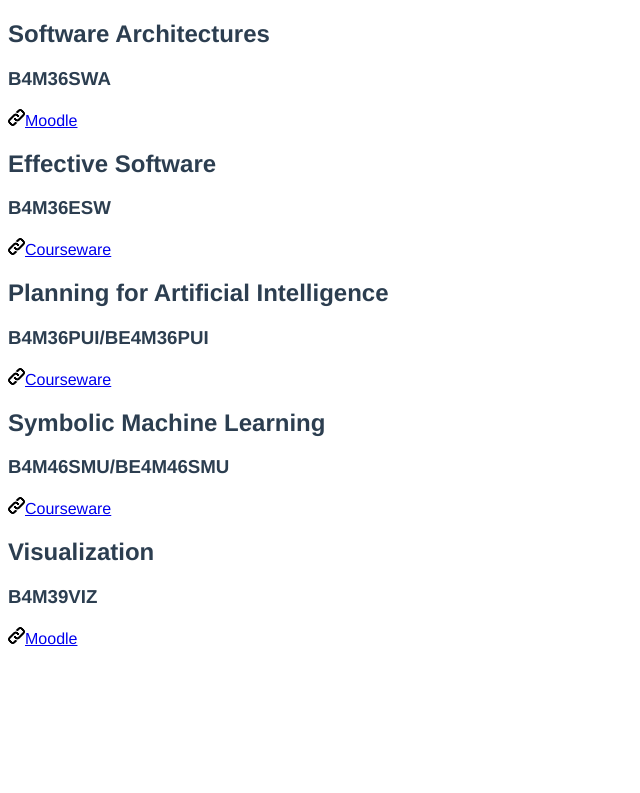
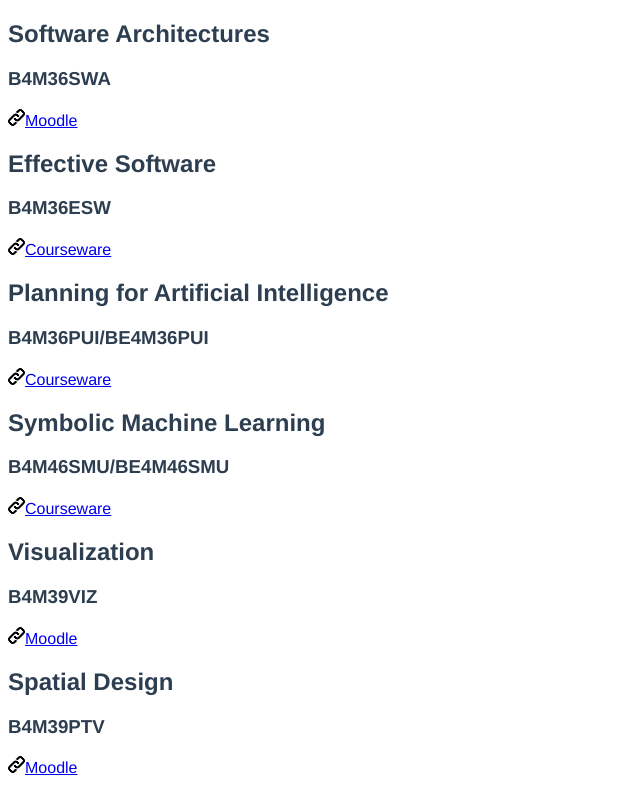
Before and after one commit to skalahonza/linkoi, a Vue app: page /#/ in a window 1280 px wide. Shown: the part 382-1175 px from the top of the page, without its empty margins (0-640 px from the left). Before the commit the page ends 1046 px from the top, so only its background shows below. Built offline with nearby package versions, Linux system fonts and the light colour scheme.

Commit message:
Add Spatial Design.

```diff
--- a/src/views/Home.vue
+++ b/src/views/Home.vue
@@ -94,6 +94,16 @@ export default Vue.extend({
               address: "https://moodle.fel.cvut.cz/enrol/index.php?id=4809"
             }
           ]
+        },
+        {
+          name: "Spatial Design",
+          code: "B4M39PTV",
+          links: [
+            {
+              name: "Moodle",
+              address: "https://moodle.fel.cvut.cz/enrol/index.php?id=4809"
+            }
+          ]
         }
       ]
     };
```
Also changed, not shown: 5 other files (tests, documents, lock files or other folders).
